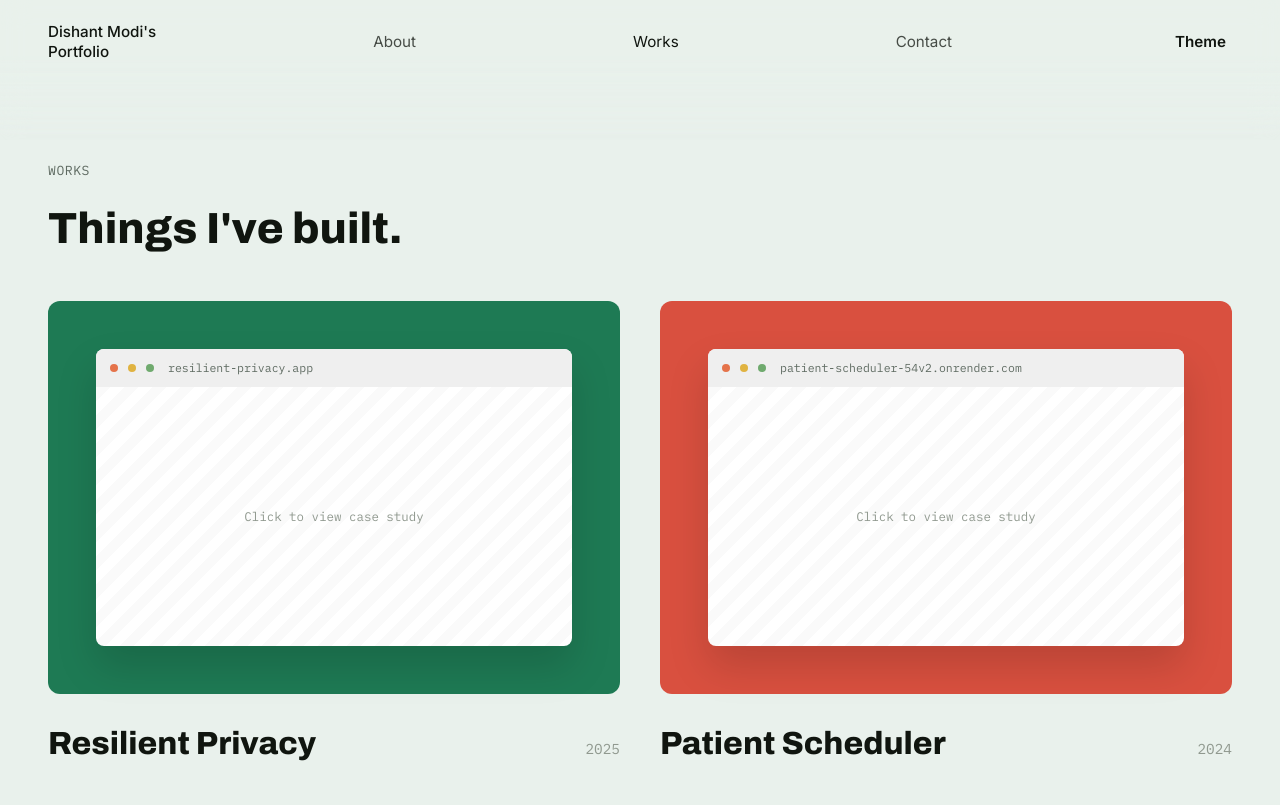
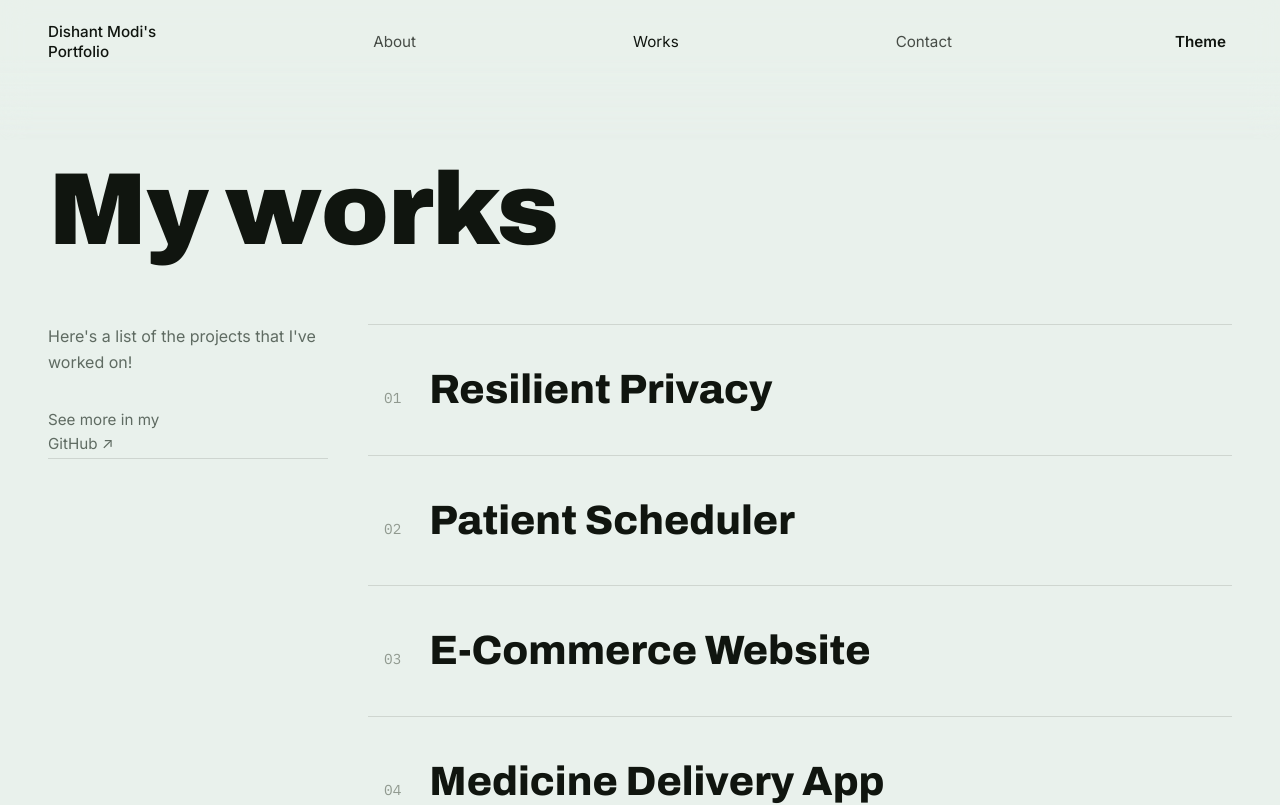
Before and after one commit to Dishant-Modi/dishant-portfolio, a React (Vite) app: page /works in a window 1280 px wide. Shown: the top 805 px of the page. Built offline with nearby package versions, Linux system fonts and the light colour scheme.

Commit message:
Modified work page

```diff
--- a/src/data/projects.js
+++ b/src/data/projects.js
@@ -56,6 +56,97 @@
     accentSoft: "#E7E6F8",
     url_label: "dishant-ecommerce.vercel.app",
   },
+  medicineDelivery: {
+    slug: "medicine-delivery-app",
+    name: "Medicine Delivery App",
+    date: "2025",
+    type: "Personal Project",
+    roles: "Full Stack Developer",
+    url: "", // not deployed yet
+    desc: "A full-stack medicine delivery platform combining a React and Material UI frontend with an Express and MongoDB backend. Redux Toolkit manages application state, JWT handles authentication, and Stripe powers checkout for online orders.",
+    stack: ["React.js", "Redux Toolkit", "Material UI", "Node.js", "Express.js", "MongoDB", "Stripe"],
+    github: "https://github.com/Dishant-Modi/Medicine-Delivery-App",
+    accent: "#2A8C82",
+    accentSoft: "#E1F0EE",
+    url_label: "preview pending",
+  },
+  nftMarketplace: {
+    slug: "nft-marketplace",
+    name: "NFT Marketplace",
+    date: "2025",
+    type: "Personal Project",
+    roles: "Full Stack Developer",
+    url: "", // not deployed yet
+    desc: "A full-stack NFT marketplace exploring both Ethereum and Tezos, with a React, Chakra UI, and Tailwind CSS frontend on top of a custom Node.js service layer. Smart contracts were built with OpenZeppelin, on-chain interactions run through ethers.js and Taquito, and NFT assets are stored via IPFS.",
+    stack: ["React.js", "Chakra UI", "Tailwind CSS", "Node.js", "Ethers.js", "Taquito", "OpenZeppelin", "IPFS"],
+    github: "https://github.com/Dishant-Modi/NFT-MarketPlace",
+    accent: "#6C4FD6",
+    accentSoft: "#E8E5F8",
+    url_label: "preview pending",
+  },
+  deliveryManagement: {
+    slug: "delivery-management",
+    name: "Delivery Management",
+    date: "2025",
+    type: "Academic Project",
+    roles: "Database Designer",
+    url: "",
+    previewType: "screenshot",
+    screenshot: "/screenshots/delivery-management-erd.png",
+    previewNote: "schema design project",
+    desc: "A relational database design for a delivery logistics system, modeling trucks, drivers, routes, and shipments and how they relate to one another. The schema and entity-relationship diagram were built in PostgreSQL as a database design exercise, with a companion presentation walking through the design decisions.",
+    stack: ["PostgreSQL", "PL/pgSQL", "ERD Design"],
+    github: "https://github.com/Dishant-Modi/Delivery_Management-Backend-",
+    accent: "#3D5A80",
+    accentSoft: "#E4EAF2",
+    url_label: "no live preview",
+  },
+  sugarcaneAnalysis: {
+    slug: "sugarcane-production-analysis",
+    name: "Sugarcane Production Analysis",
+    date: "2025",
+    type: "Academic Project",
+    roles: "Data Analyst",
+    url: "",
+    previewType: "none",
+    previewNote: "data analysis project",
+    desc: "An exploratory data analysis of global sugarcane production, using a country-level production dataset to compare output trends. Built as a Jupyter notebook exercise in cleaning, visualizing, and drawing conclusions from real-world agricultural data.",
+    stack: ["Python", "Pandas", "Jupyter Notebook", "Data Visualization"],
+    github: "https://github.com/Dishant-Modi/Sugarcane-Production-Analysis",
+    accent: "#C08A28",
+    accentSoft: "#F5EBD9",
+    url_label: "no live preview",
+  },
+  covidAnalysis: {
+    slug: "covid-data-analysis",
+    name: "Covid Data Analysis",
+    date: "2025",
+    type: "Academic Project",
+    roles: "Data Analyst",
+    url: "",
+    previewType: "none",
+    previewNote: "data analysis project",
+    desc: "An exploratory analysis of COVID-19 case and mortality data, working through cleaning, aggregating, and visualizing trends across regions and time. Built as a Jupyter notebook exercise in structuring a real-world public health dataset into clear, readable insights.",
+    stack: ["Python", "Pandas", "Jupyter Notebook", "Data Visualization"],
+    github: "https://github.com/Dishant-Modi/Covid-Data_Analysis",
+    accent: "#C23B3B",
+    accentSoft: "#F7E2E2",
+    url_label: "no live preview",
+  },
+  wallpaperWebsite: {
+    slug: "wallpaper-website",
+    name: "Wallpaper Website",
+    date: "2023",
+    type: "Personal Project",
+    roles: "Full Stack Developer",
+    url: "", // not deployed yet
+    desc: "An early wallpaper download and e-commerce-style site built in PHP, with login, cart, and checkout flows. One of my first full projects — rougher around the edges than later work, but where a lot of the fundamentals came together.",
+    stack: ["PHP", "MySQL", "HTML", "CSS", "JavaScript"],
+    github: "https://github.com/Dishant-Modi/Wallpaper-Website-Project",
+    accent: "#B5654A",
+    accentSoft: "#F5E4DC",
+    url_label: "preview pending",
+  },
 };
 
 export const projectList = Object.values(projects);
--- a/src/index.css
+++ b/src/index.css
@@ -300,7 +300,80 @@
   border-bottom: 1px solid var(--border);
 }
 
-/* ---------- Works grid / Project card ---------- */
+/* ---------- Works listing page (headline + numbered list) ---------- */
+.works-headline {
+  font-family: var(--font-display);
+  font-weight: 900;
+  font-size: clamp(2.8rem, 8vw, 6.5rem);
+  line-height: 0.98;
+  letter-spacing: -0.01em;
+  margin: 0 0 64px;
+  display: block;
+}
+
+.works-layout {
+  display: grid;
+  grid-template-columns: 280px 1fr;
+  gap: 40px;
+  align-items: start;
+}
+
+.works-intro {
+  display: flex;
+  flex-direction: column;
+  gap: 32px;
+  position: sticky;
+  top: 120px;
+}
+
+.works-intro p {
+  color: var(--slate);
+  margin: 0;
+  font-size: 1rem;
+}
+
+.works-list {
+  display: flex;
+  flex-direction: column;
+}
+
+.works-list-row {
+  display: flex;
+  align-items: baseline;
+  gap: 28px;
+  padding: 32px 16px;
+  border-top: 1px solid var(--border);
+  transition: background 0.2s ease, opacity 0.2s ease;
+}
+
+.works-list-row:last-child {
+  border-bottom: 1px solid var(--border);
+}
+
+.works-list-row:hover {
+  background: rgba(var(--bg-rgb), 0.5);
+}
+
+.works-list-row:hover .works-list-name {
+  opacity: 0.75;
+}
+
+.works-list-index {
+  font-family: var(--font-mono);
+  font-size: 0.9rem;
+  color: var(--slate-light);
+  flex-shrink: 0;
+}
+
+.works-list-name {
+  font-family: var(--font-display);
+  font-weight: 800;
+  font-size: clamp(1.6rem, 3.2vw, 2.6rem);
+  color: var(--ink);
+  transition: opacity 0.2s ease;
+}
+
+/* ---------- Works grid / Project card (reused on Home's Featured Works) ---------- */
 .works-grid {
   display: grid;
   grid-template-columns: 1fr 1fr;
@@ -904,6 +977,28 @@
   gap: 8px;
 }
 
+/* For projects with no web app to preview at all (schema/notebook-only
+   work) -- deliberately styled as a real, intentional statement (same
+   weight as the screenshot/browser-chrome blocks) rather than a "pending"
+   placeholder, since there's nothing pending here: it's just not a site. */
+.detail-no-preview {
+  background: var(--accent);
+  border-radius: 12px;
+  padding: 60px 40px;
+  min-height: 320px;
+  display: flex;
+  align-items: center;
+  justify-content: center;
+  text-align: center;
+}
+
+.detail-no-preview span {
+  color: rgba(255, 255, 255, 0.92);
+  font-family: var(--font-mono);
+  font-size: 1rem;
+  letter-spacing: 0.02em;
+}
+
 /* ---------- Work detail: extended case study (Concept / Development) ---------- */
 .case-study {
   margin-top: 96px;
@@ -941,6 +1036,9 @@
   .experience-meta { align-items: flex-start; text-align: left; }
   .skills-flat-row { grid-template-columns: 1fr; gap: 8px; padding: 16px 0; }
   .closing-cta { flex-direction: column; }
+  .works-layout { grid-template-columns: 1fr; }
+  .works-intro { position: static; margin-bottom: 16px; }
+  .works-list-row { gap: 16px; padding: 24px 8px; }
 }
 
 @media (prefers-reduced-motion: reduce) {
--- a/src/pages/WorkDetail.jsx
+++ b/src/pages/WorkDetail.jsx
@@ -26,7 +26,6 @@
 
         <div className="detail-head" style={{ marginTop: "32px" }}>
           <div className="detail-meta">
-            <span>{project.date}</span>
             <span>{project.type.toUpperCase()}</span>
             <span>{project.roles.toUpperCase()}</span>
           </div>
@@ -68,6 +67,10 @@
                   <span>Add this project's screenshot path in src/data/projects.js</span>
                 </div>
               )}
+            </div>
+          ) : project.previewType === "none" ? (
+            <div className="detail-no-preview">
+              <span>No live preview — {project.previewNote}</span>
             </div>
           ) : (
             <div className="browser-chrome">
--- a/src/pages/Works.jsx
+++ b/src/pages/Works.jsx
@@ -1,18 +1,29 @@
+import { Link } from "react-router-dom";
 import AnimatedText from "../components/AnimatedText.jsx";
-import SectionLabel from "../components/SectionLabel.jsx";
-import ProjectCard from "../components/ProjectCard.jsx";
 import { projectList } from "../data/projects.js";
 
 export default function Works() {
   return (
     <div className="page">
       <section className="section section-flush">
-        <SectionLabel>Works</SectionLabel>
-        <AnimatedText as="h1" text="Things I've built." className="section-title" />
-        <div className="works-grid">
-          {projectList.map((project) => (
-            <ProjectCard key={project.slug} project={project} />
-          ))}
+        <AnimatedText as="h1" text="My works" className="works-headline" />
+
+        <div className="works-layout">
+          <div className="works-intro">
+            <p>Here's a list of the projects that I've worked on!</p>
+            <a href="https://github.com/Dishant-Modi" target="_blank" rel="noopener" className="btn-link">
+              See more in my<br />GitHub ↗
+            </a>
+          </div>
+
+          <div className="works-list">
+            {projectList.map((project, i) => (
+              <Link to={`/works/${project.slug}`} key={project.slug} className="works-list-row">
+                <span className="works-list-index">{String(i + 1).padStart(2, "0")}</span>
+                <span className="works-list-name">{project.name}</span>
+              </Link>
+            ))}
+          </div>
         </div>
       </section>
     </div>
```
Also changed, not shown: public/screenshots/delivery-management-erd.png (added).
